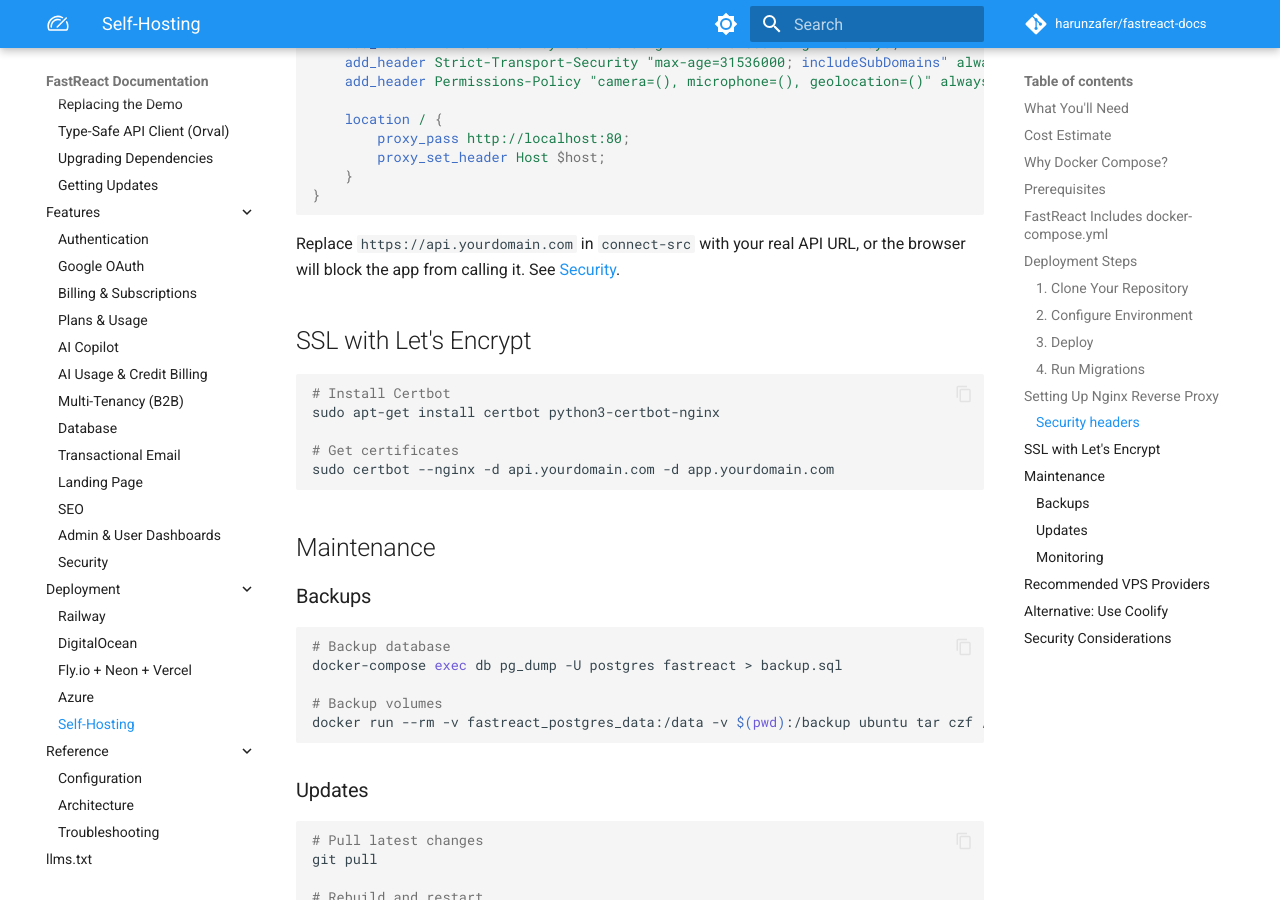
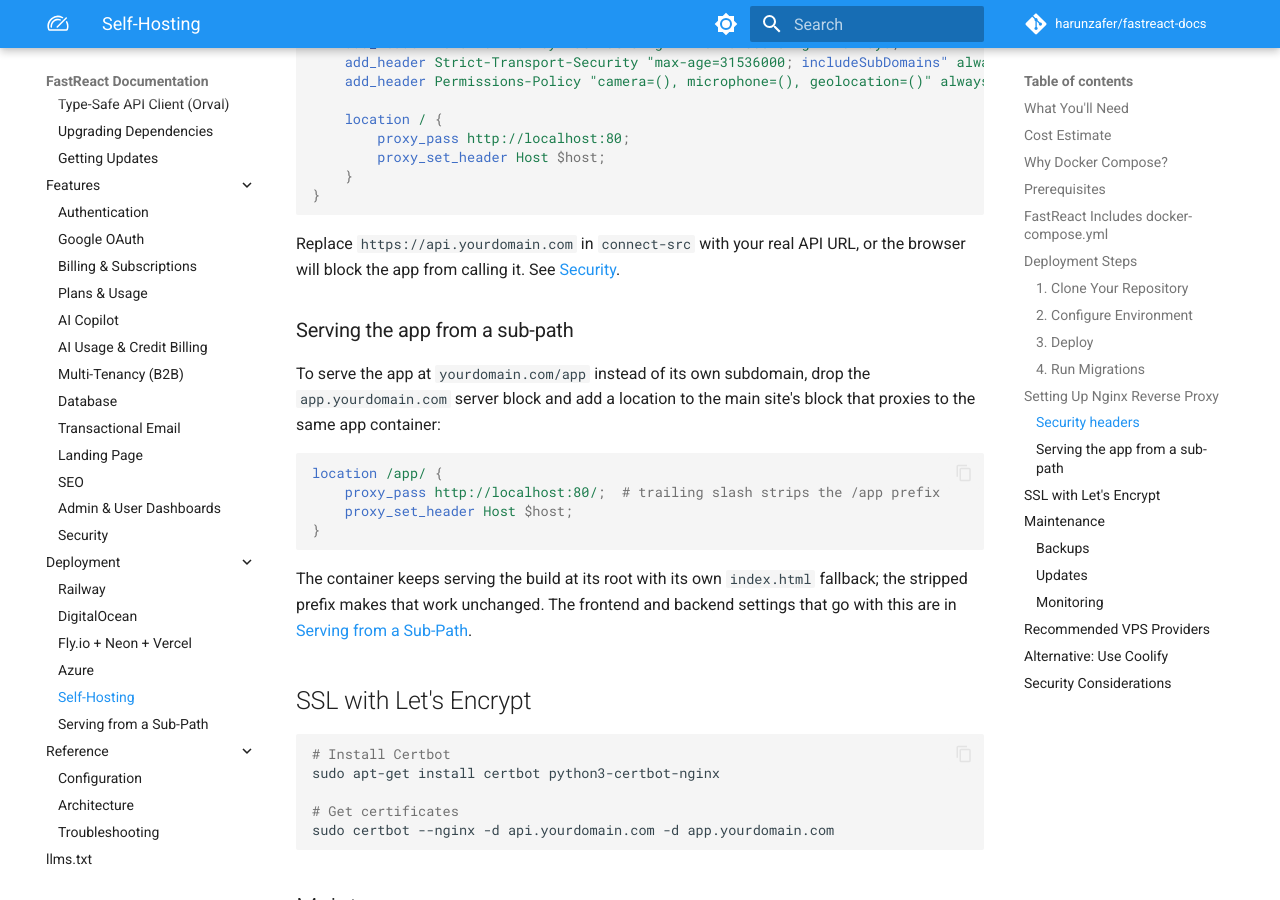
Before and after one commit to harunzafer/fastreact-docs, an MkDocs documentation site: the page built from docs/deployment/self-hosting.md, in a window 1280 px wide and 900 px high, scrolled down 3319 px. Built offline with MkDocs 1.6.1 and Material for MkDocs 9.7.7, drawn with Linux system fonts in a browser that asks for light colours; comment, search, counter and statistics services are not loaded.

Commit message:
deployment: document serving the app from a sub-path
New Serving from a Sub-Path page: vite base plus react-router basename
(identical, including the trailing slash), FS_BASE_WEB_URL in the
backend, what stays unchanged, and a verify step that checks the build
emits index.html since a wrong basename fails silently.

Each deployment guide gains a matching section with the stack-specific
hosting change, mirroring the FastSvelte docs.

````diff
--- a/docs/deployment/self-hosting.md
+++ b/docs/deployment/self-hosting.md
@@ -164,6 +164,19 @@ server {
 
 Replace `https://api.yourdomain.com` in `connect-src` with your real API URL, or the browser will block the app from calling it. See [Security](../features/security.md#frontend-add-at-your-host).
 
+### Serving the app from a sub-path
+
+To serve the app at `yourdomain.com/app` instead of its own subdomain, drop the `app.yourdomain.com` server block and add a location to the main site's block that proxies to the same app container:
+
+```nginx
+location /app/ {
+    proxy_pass http://localhost:80/;  # trailing slash strips the /app prefix
+    proxy_set_header Host $host;
+}
+```
+
+The container keeps serving the build at its root with its own `index.html` fallback; the stripped prefix makes that work unchanged. The frontend and backend settings that go with this are in [Serving from a Sub-Path](sub-path.md).
+
 ## SSL with Let's Encrypt
 
 ```bash
--- a/mkdocs.yml
+++ b/mkdocs.yml
@@ -102,6 +102,7 @@ plugins:
           - deployment/fly-neon-vercel.md: Best-of-breed — API on Fly.io, Postgres on Neon, static on Vercel.
           - deployment/azure.md: Azure — Container Apps + PostgreSQL Flexible Server + Static Web Apps.
           - deployment/self-hosting.md: Self-host the whole stack with Docker Compose.
+          - deployment/sub-path.md: Serve the app from a path prefix (yourdomain.com/app) instead of a subdomain.
         Reference:
           - reference/configuration.md: Backend FS_ environment variables, environments, CORS, and cron.
           - reference/architecture.md: Monorepo structure, layered backend, DI, request flow, frontend data loading.
@@ -164,6 +165,7 @@ nav:
       - Fly.io + Neon + Vercel: deployment/fly-neon-vercel.md
       - Azure: deployment/azure.md
       - Self-Hosting: deployment/self-hosting.md
+      - Serving from a Sub-Path: deployment/sub-path.md
   - Reference:
       - Configuration: reference/configuration.md
       - Architecture: reference/architecture.md
````
Also changed, not shown: docs/deployment/azure.md (+4 -0 lines), docs/deployment/digitalocean.md (+4 -0 lines), docs/deployment/fly-neon-vercel.md (+12 -0 lines), docs/deployment/railway.md (+12 -0 lines), docs/deployment/sub-path.md (added, +74 -0 lines).
